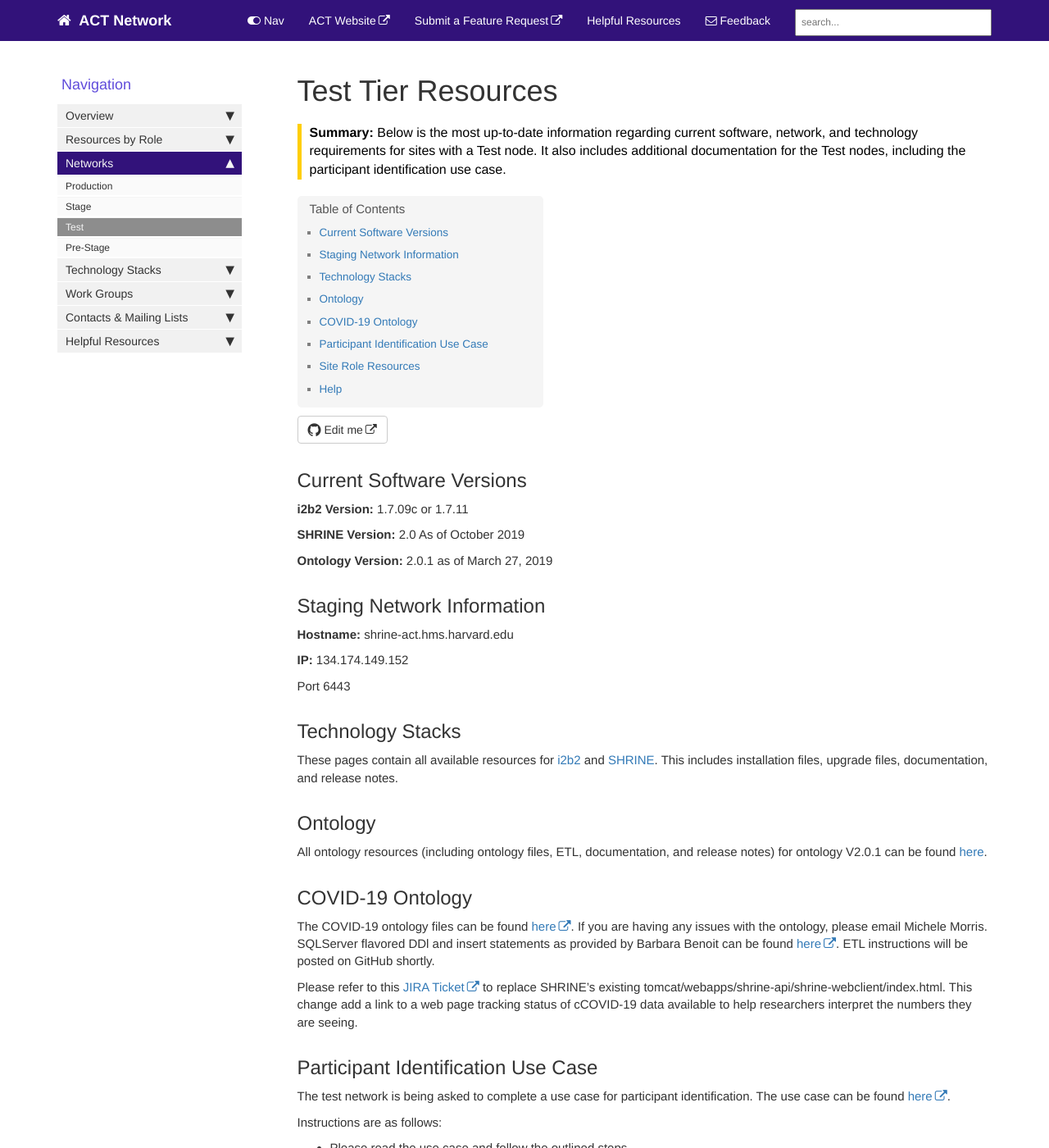
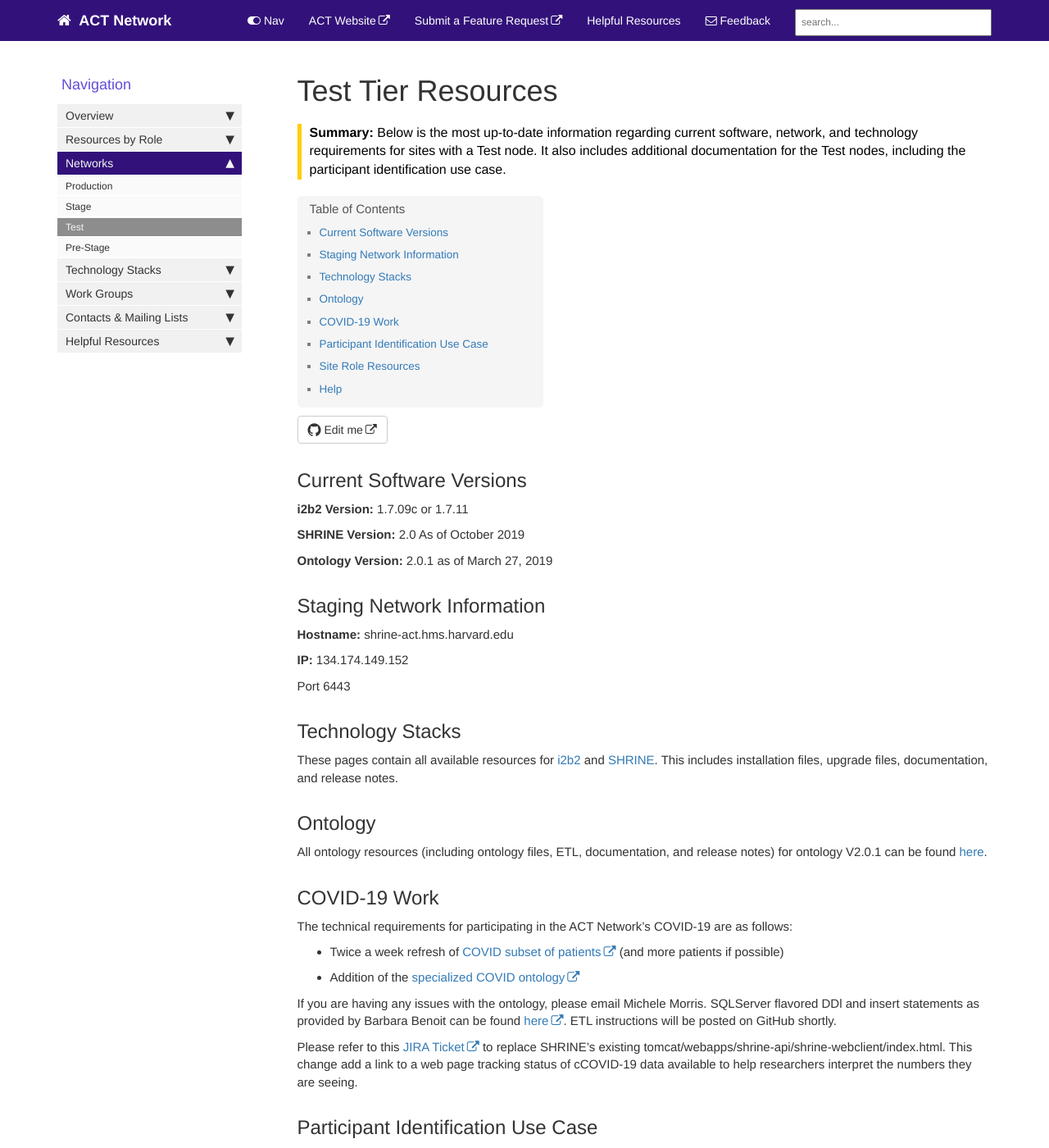
Before and after one commit to dbmi-pitt/ACT-Network, a Jekyll site: the page built from pages/mydoc/test.md, in a window 1280 px wide and 1400 px high. Shown: the whole window at 82% size. Built offline with Jekyll 4.4.1, drawn with Linux system fonts in a browser that asks for light colours; comment, search, counter and statistics services are not loaded.

Commit message:
Update test.md

```diff
--- a/pages/mydoc/test.md
+++ b/pages/mydoc/test.md
@@ -29,8 +29,12 @@ These pages contain all available resources for [i2b2](/ACT-Network/i2b2.html) a
 ## Ontology
 All ontology resources (including ontology files, ETL, documentation, and release notes) for ontology V2.0.1 can be found [here](/ACT-Network/ontology.html).
 
-## COVID-19 Ontology
-The COVID-19 ontology files can be found [here](https://github.com/shyamvis/covid-phenotyping). If you are having any issues with the ontology, please email Michele Morris. SQLServer flavored DDl and insert statements as provided by Barbara Benoit can be found [here](https://github.com/shyamvis/covid-phenotyping/blob/master/ACT_COVID19_Mart_Ont_SSMS.sql). ETL instructions will be posted on GitHub shortly.
+## COVID-19 Work
+The technical requirements for participating in the ACT Network's COVID-19 are as follows:
+*	Twice a week refresh of [COVID subset of patients](https://github.com/shyamvis/covid-phenotyping/blob/master/inclusion-criteria.md) (and more patients if possible)
+*	Addition of the [specialized COVID ontology](https://github.com/shyamvis/covid-phenotyping)
+
+If you are having any issues with the ontology, please email Michele Morris. SQLServer flavored DDl and insert statements as provided by Barbara Benoit can be found [here](https://github.com/shyamvis/covid-phenotyping/blob/master/ACT_COVID19_Mart_Ont_SSMS.sql). ETL instructions will be posted on GitHub shortly.
 
 Please refer to this [JIRA Ticket](https://actnetwork.atlassian.net/projects/ACT/issues/ACT-396?filter=addedrecently&orderby=created%20DESC) to replace SHRINE's existing tomcat/webapps/shrine-api/shrine-webclient/index.html. This change add a link to a web page tracking status of cCOVID-19 data available to help researchers interpret the numbers they are seeing.
 
```
